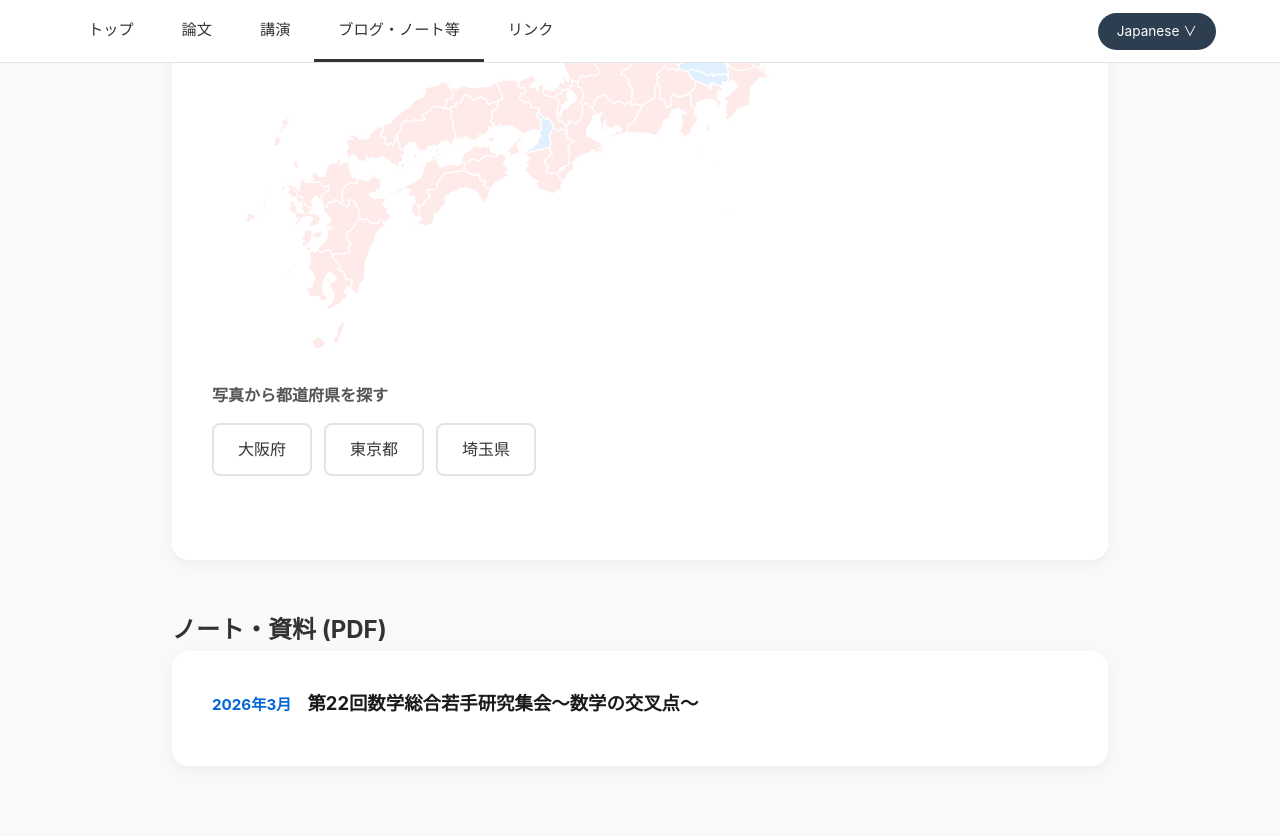
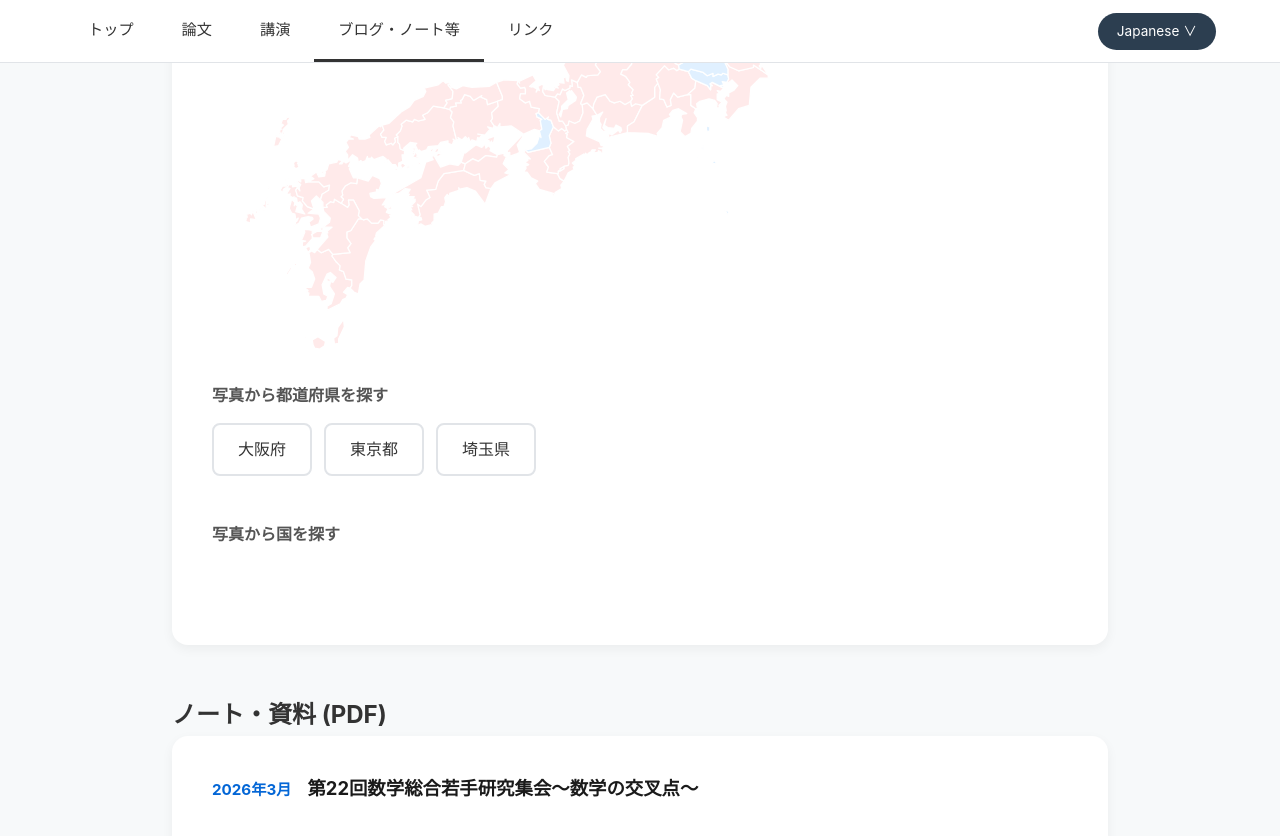
Before and after one commit to Varphiaaa/my-website_new, a Jekyll site: the page built from blog.html, in a window 1280 px wide and 900 px high, scrolled down 1037 px. Shown: the top 836 px of the window. Built offline with Jekyll 4.4.1, drawn with Linux system fonts in a browser that asks for light colours; before the commit the page ends 1851 px from its top, so only the background shows below that.

Commit message:
Update blog.html

```diff
--- a/blog.html
+++ b/blog.html
@@ -197,6 +197,13 @@ title: ブログ・ノート等
         <!-- JavaScriptで動的にボックスが生成されます -->
       </div>
     </div>
+    <!-- 追加：海外セクション -->
+    <div class="pref-boxes-wrapper">
+      <div class="pref-boxes-title" id="country-boxes-title">写真から国を探す</div>
+      <div id="country-boxes" class="pref-boxes">
+        <!-- JavaScriptで動的に生成 -->
+      </div>
+    </div>
 
     <!-- 選んだ後に表示される区切り線 -->
     <hr id="gallery-divider" class="gallery-divider">
```
